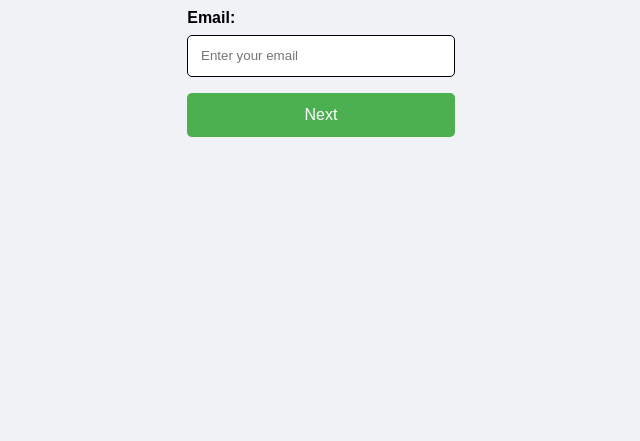
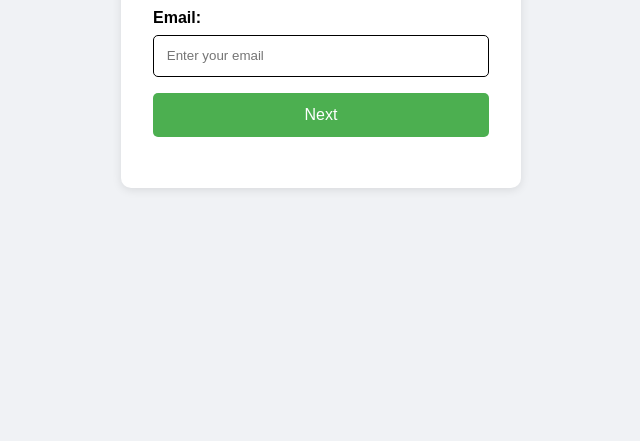
Before and after one commit to shayanahmad1999/Admin-Panel, a plain HTML site: page pages/auth/forgot-password.html in a window 1280 px wide. Shown: the part 359-800 px from the top of the page, without its empty margins (319-959 px from the left). Drawn offline with Linux system fonts and the light colour scheme.

Commit message:
update class

```diff
--- a/pages/auth/forgot-password.html
+++ b/pages/auth/forgot-password.html
@@ -7,7 +7,7 @@
     <link rel="stylesheet" href="../../assets/css/styles.css">
 </head>
 <body>
-    <div class="reset-container">
+    <div class="login-container">
         <h1>Reset Password</h1>
         <form id="resetForm">
             <!-- Step 1: Enter Email -->
```
